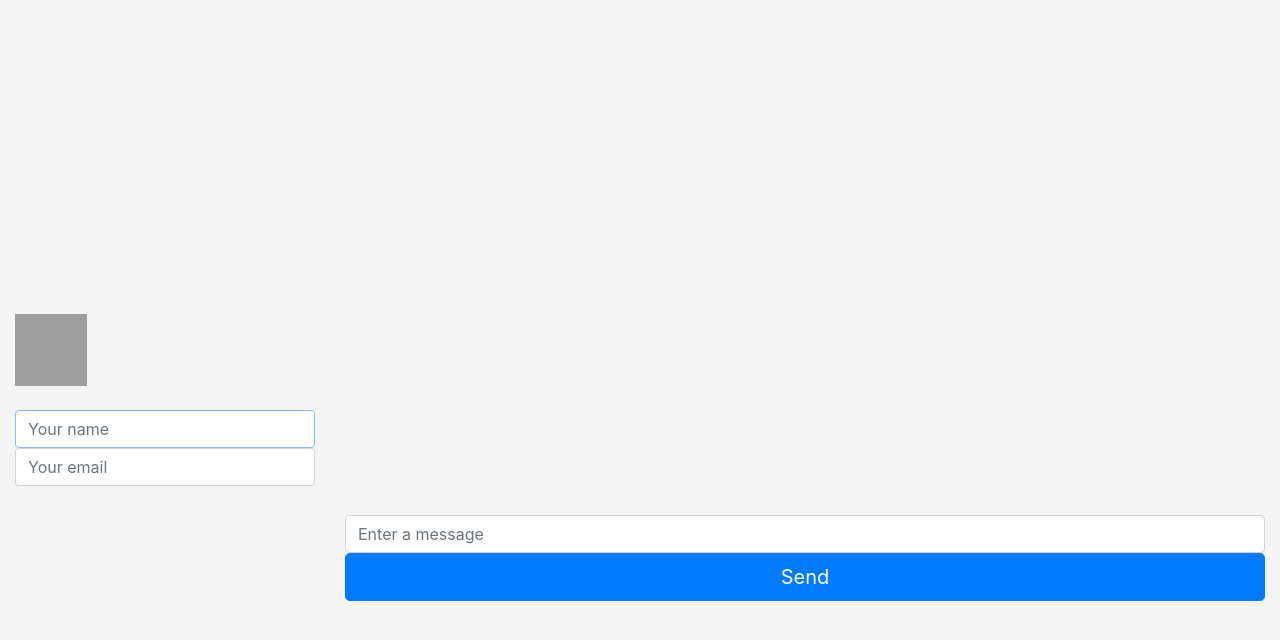
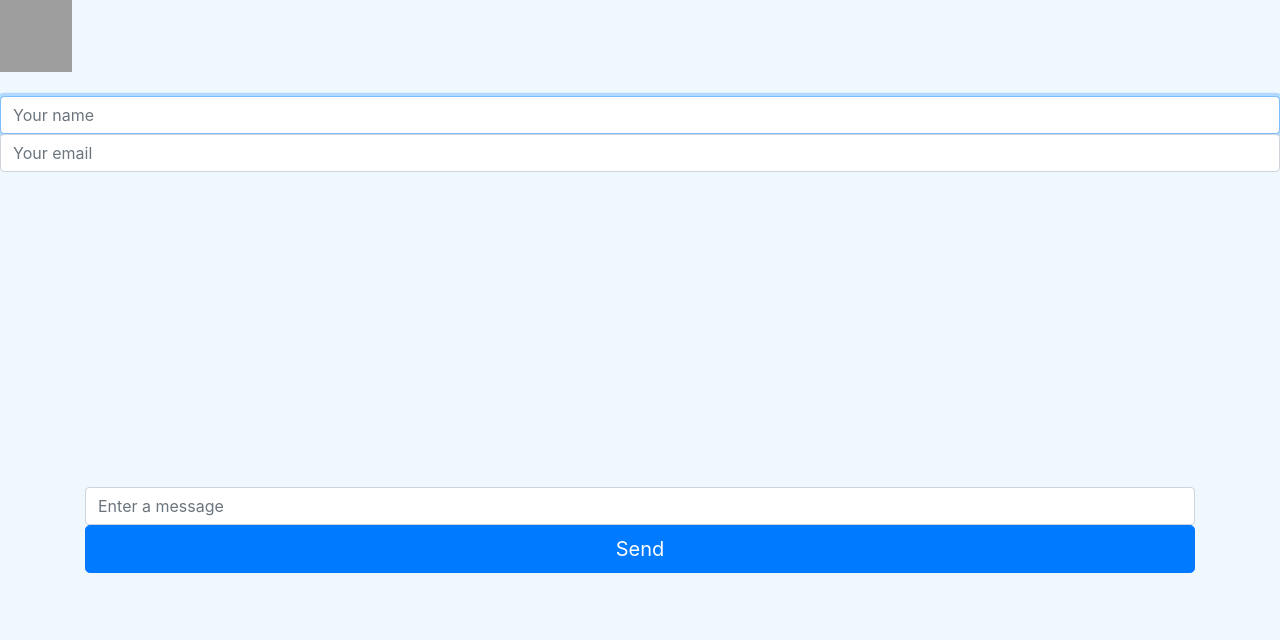
Before and after one commit to bercanozcan/rbchat, a website: page index.html in a window 1280 px wide. Drawn offline with nearby package versions, Linux system fonts and the light colour scheme; no server answers; grey boxes are pictures that could not be loaded.

Commit message:
Style part 1 typing part 3

```diff
--- a/public/style.css
+++ b/public/style.css
@@ -1,28 +1,5 @@
-html,
 body {
-  height: 100%;
-}
-
-.form-control:focus {
-  outline: 0px;
-  box-shadow:none;
-}
-
-body {
-  display: -ms-flexbox;
-  display: flex;
-  -ms-flex-align: center;
-  align-items: center;
-  padding-top: 40px;
-  padding-bottom: 40px;
-  background-color: #f5f5f5;
-}
-
-.form-signin {
-  width: 100%;
-  max-width: 330px;
-  padding: 15px;
-  margin: auto;
+  background-color: aliceblue;
 }
 
 div#output {
```
